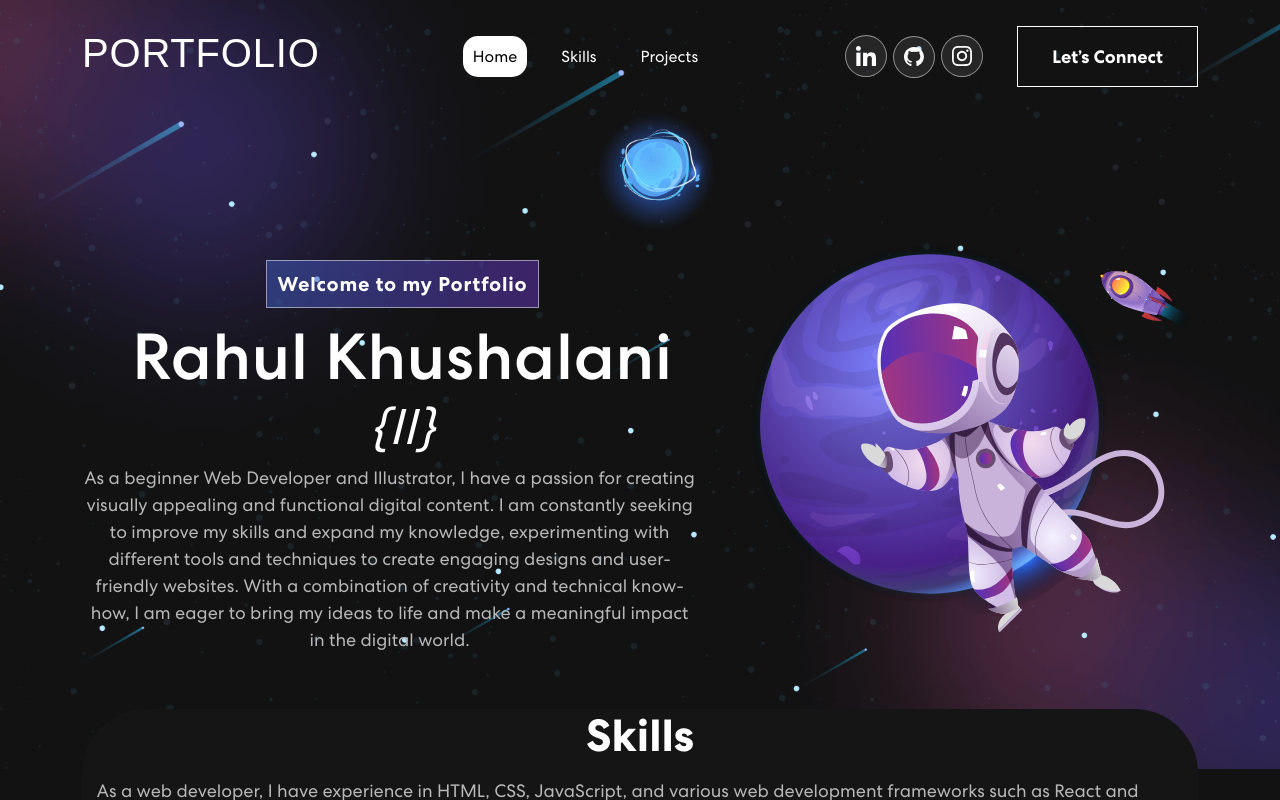
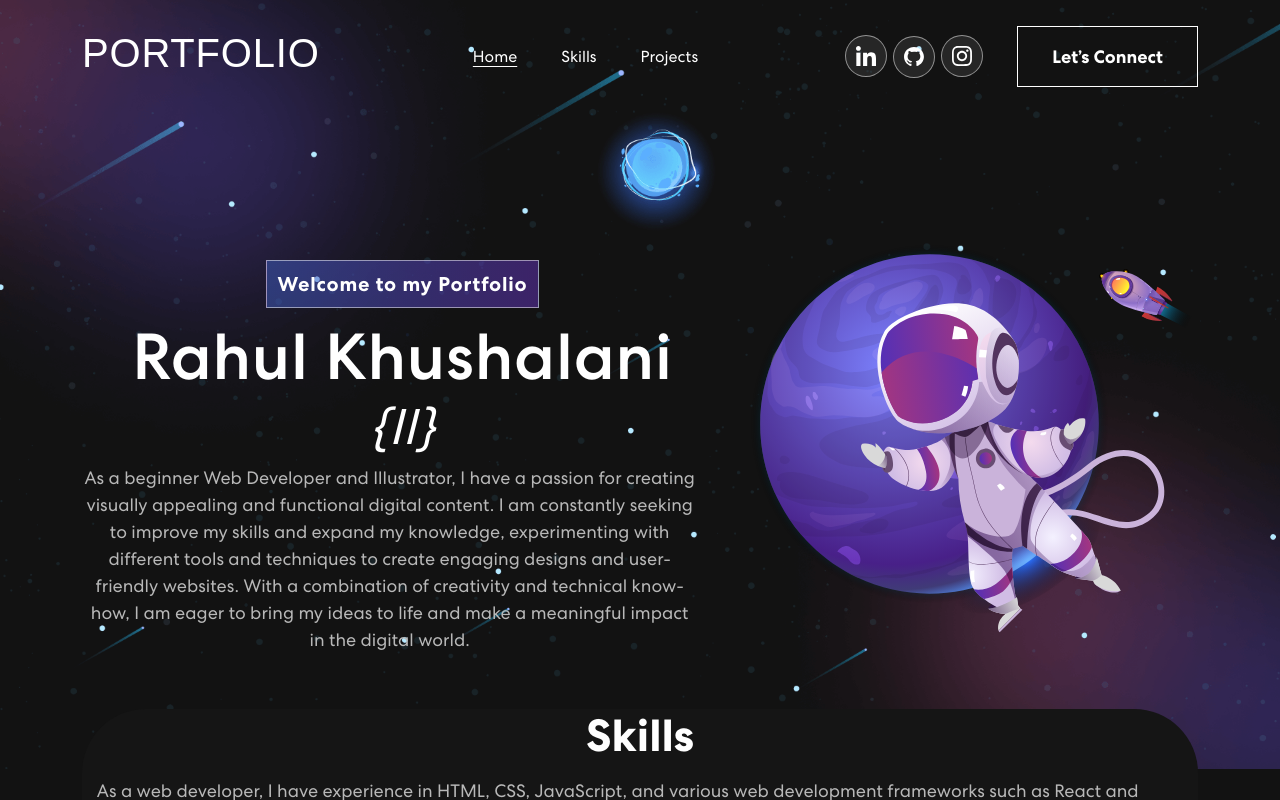
Before and after one commit to lazyjinchuriki/portfolio, a React (Create React App) app: page / in a window 1280 px wide. In both pictures the pointer is over the link "Home". Shown: the top 800 px of the page. Built offline with nearby package versions, Linux system fonts and the light colour scheme.

Commit message:
done
Signed-off-by: brf153 <153hsb@gmail.com>

```diff
--- a/src/App.css
+++ b/src/App.css
@@ -252,15 +252,15 @@ nav.navbar .navbar-toggler[aria-expanded="true"] .navbar-toggler-icon {
 
 #nav-link{
   padding: 10px;
-  border-radius: 15px;
+
   color: white;
   transition: all 0.3s ease-in;
   }
 
 #nav-link:hover{
-    color: black;
-    background-color: white;
-    border-radius: 15px;
+
+    text-decoration: underline;
+    text-underline-offset: 4px;
   }
 
 /************ Banner Css ************/
```
